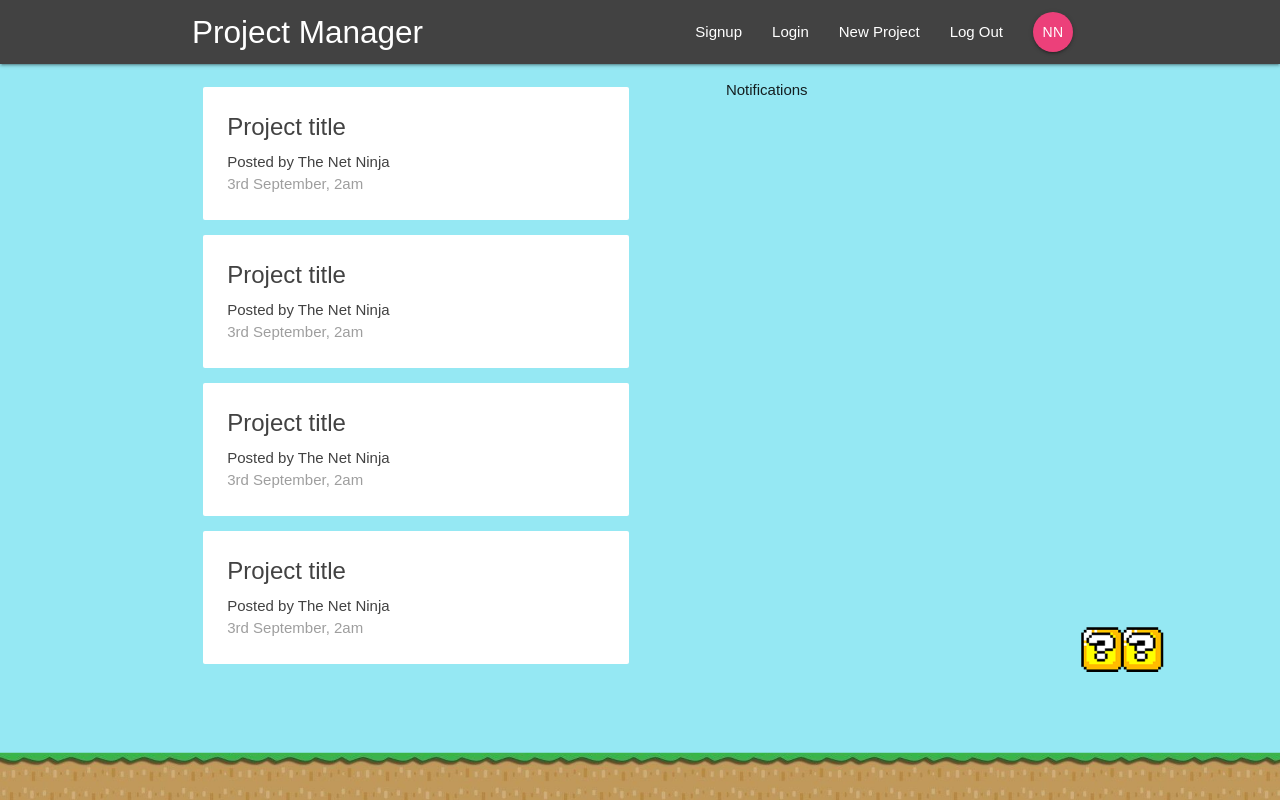
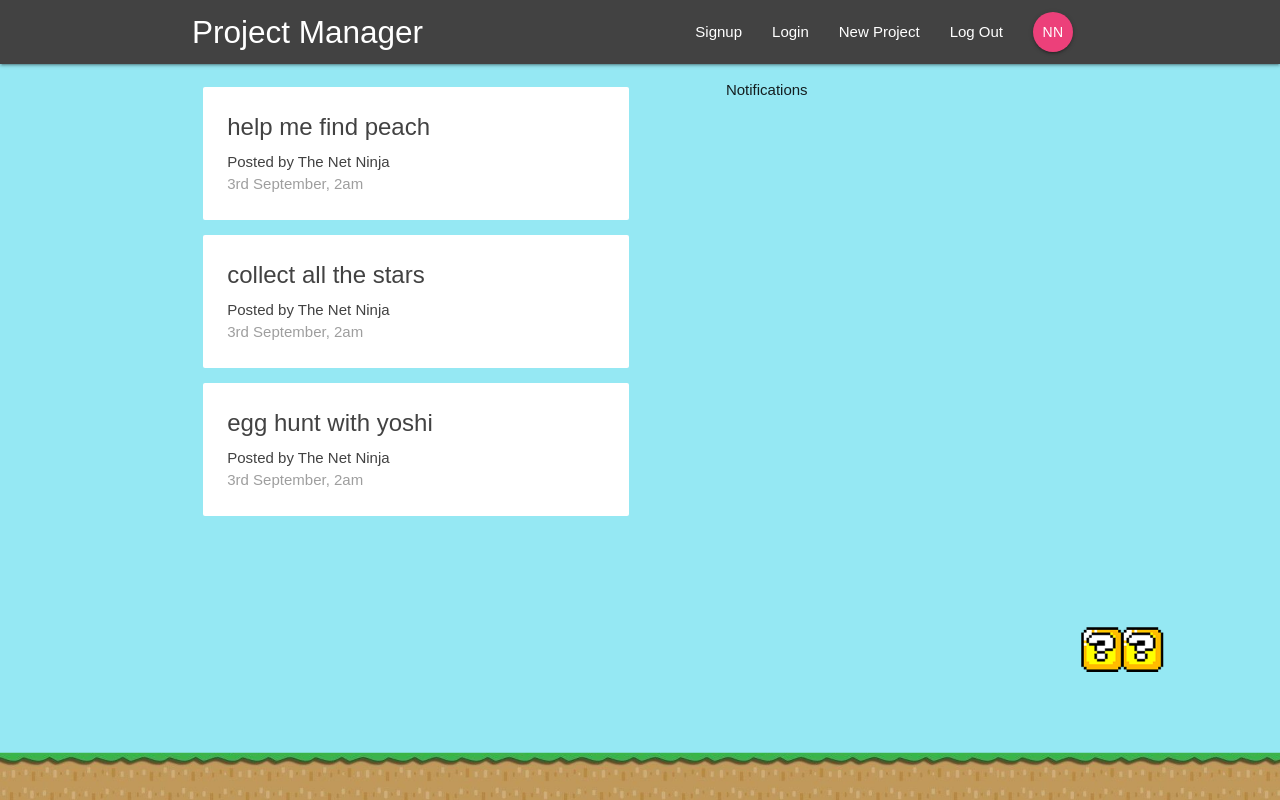
Before and after one commit to onaty/react-project-manager, a React (Create React App) app: page / in a window 1280 px wide. Built offline with nearby package versions, Linux system fonts and the light colour scheme.

Commit message:
project summary using props

```diff
--- a/src/components/projects/projectlist.js
+++ b/src/components/projects/projectlist.js
@@ -1,15 +1,18 @@
 import React from 'react'
 import ProjectSummary from './projectsummary'
 
-const ProjectList = () => {
+const ProjectList = ({projects}) => {
   return (
     <div className="project-list section">
-      <ProjectSummary />
-      <ProjectSummary />
-      <ProjectSummary />
-      <ProjectSummary />
+      { projects && projects.map(project => {
+        return (
+          <ProjectSummary project={project} key={project.id} />
+        )
+      })}
     </div>
   )
 }
 
+
+
 export default ProjectList
--- a/src/components/projects/projectsummary.js
+++ b/src/components/projects/projectsummary.js
@@ -1,11 +1,12 @@
 
 import React from 'react'
 
-const ProjectSummary = () => {
+
+const ProjectSummary = ({project}) => {
   return (
     <div className="card z-depth-0 project-summary">
       <div className="card-content grey-text text-darken-3">
-        <span className="card-title ">Project title</span>
+        <span className="card-title ">{project.title}</span>
         <p>Posted by The Net Ninja</p>
         <p className="grey-text">3rd September, 2am</p>
       </div>
@@ -13,4 +14,5 @@
   )
 }
 
+
 export default ProjectSummary
```
